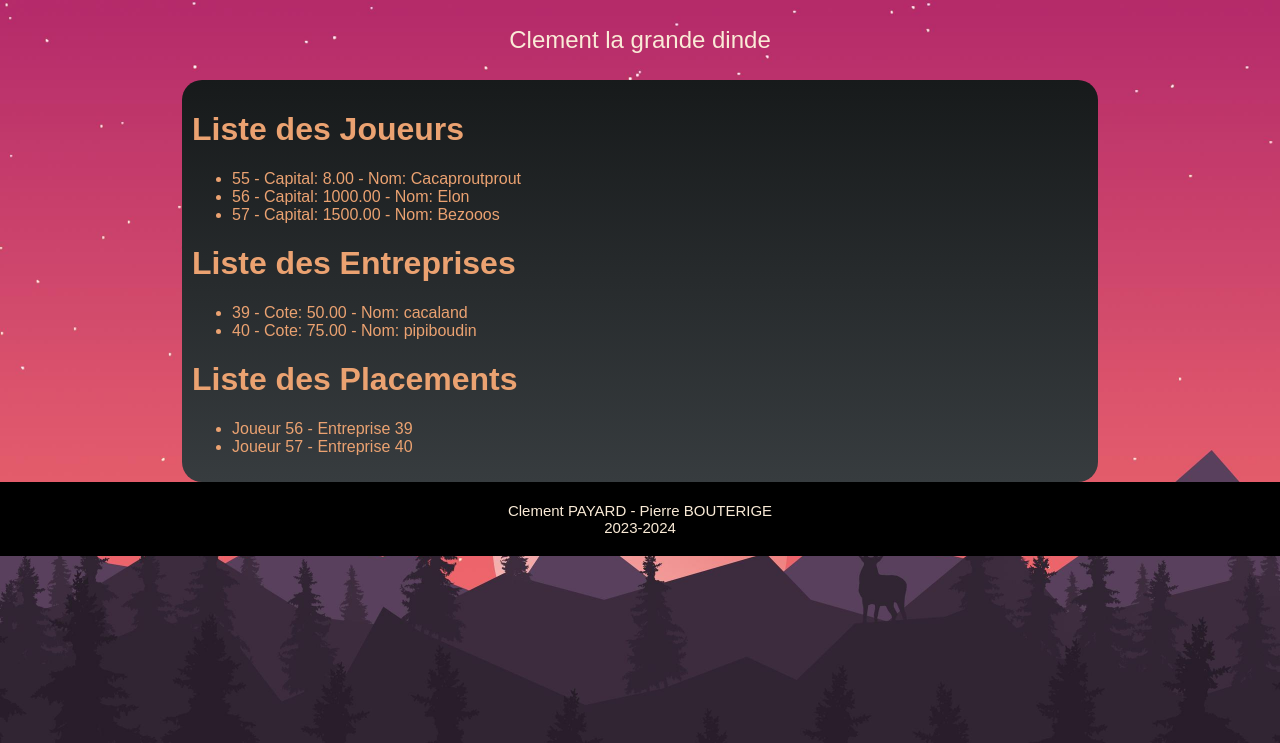
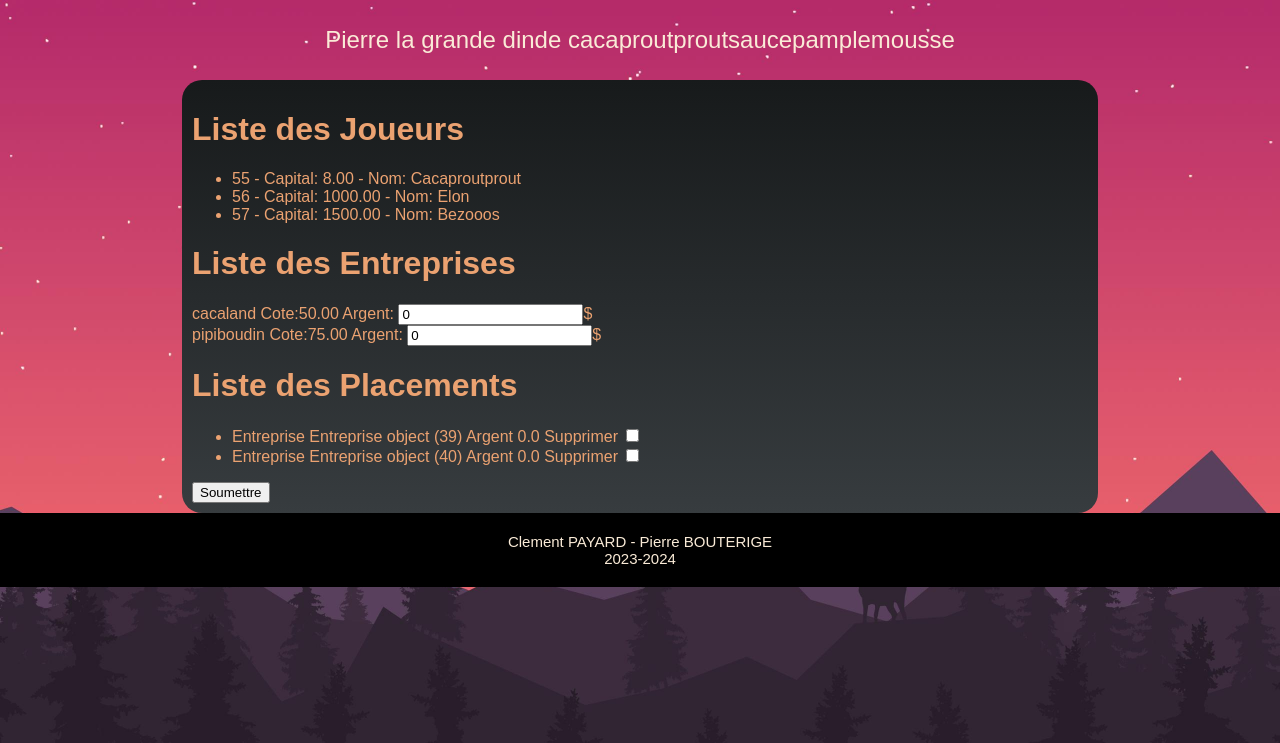
Before and after one commit to Cletip/projetArchiZZ2, a Django app: page /display_data/ in a window 1280 px wide. Shown: the top 743 px of the page. Run offline with Django 4.2, Linux system fonts and the light colour scheme; data comes from the database, SQL or seed files in the repository; both versions use the stored data as it was after the commit.

Commit message:
mise en place de home.html + nom joueur

```diff
--- a/ArchiZZ2/business_game/models.py
+++ b/ArchiZZ2/business_game/models.py
@@ -13,3 +13,9 @@ class Entreprise(models.Model):
 class Placement(models.Model):
     idjoueur = models.ForeignKey(Joueur, on_delete=models.CASCADE)
     idEntreprise = models.ForeignKey(Entreprise, on_delete=models.CASCADE)
+    argent = models.FloatField(default=0.0)  # Champ float
+
+
+def addJoueur(Name="NomJoueur", Capital=1500):
+    print(Name)
+    return Joueur.objects.create(capital=Capital, nom=Name)
--- a/ArchiZZ2/business_game/templates/home.html
+++ b/ArchiZZ2/business_game/templates/home.html
@@ -7,30 +7,60 @@
     <link rel="stylesheet" href="{% static 'css/style.css' %}">
   </head>
   <header>
-    Clement la grande dinde
+    Pierre la grande dinde cacaproutproutsaucepamplemousse
   </header>
   <body>
     <main>
+      <div id="Joueur">
+	<!-- score et nom -->
+      </div>
+      <div id="prevision">
+	<!-- tableau avec "graph" -->
+      </div>
+      <div id="leaderboard">
 	<h1>Liste des Joueurs</h1>
 	<ul>
           {% for joueur in joueurs %}
           <li>{{ joueur.idjoueur }} - Capital: {{ joueur.capital }} - Nom: {{ joueur.nom}}</li>
           {% endfor %}
 	</ul>
+      </div>
 
+      <form method="post" action="home/">
+	<div id="newPlacement">
 	  <h1>Liste des Entreprises</h1>
-        <ul>
+          {% csrf_token %}
+
 	  {% for entreprise in entreprises %}
-                <li>{{ entreprise.idEntreprise }} - Cote: {{ entreprise.cote }} - Nom: {{ entreprise.nom}}</li>
+	  <div>
+	    <input type="hidden" name="id_entreprise" value="{{ entreprise.idEntreprise }}">
+	    <label for="nom">{{ entreprise.nom }}</label>
+	    <label for="cote">Cote:{{ entreprise.cote }}</label>
+	    <label for="argent">Argent:</label>
+	    <input name="argent" value="0">$</label>
+	  </div>
 	  {% endfor %}
-        </ul>
 
+	</div>
+
+	<div id="placementJoueur">
 	  <h1>Liste des Placements</h1>
 	  <ul>
 	    {% for placement in placements %}
-                <li>Joueur {{ placement.idjoueur.idjoueur }} - Entreprise {{ placement.idEntreprise.idEntreprise }}</li>
+            <li>
+	      Entreprise {{ placement.idEntreprise }}
+	      Argent {{ placement.argent }}
+              <label for="placement_{{ placement.id }}">Supprimer</label>
+              <input type="checkbox" name="placement_{{ placement.id }}" value="supprime">
+            </li>
 	    {% endfor %}
 	  </ul>
+	</div>
+
+	<input type="submit" value="Soumettre">
+
+      </form>
+
     </main>
   </body>
   <footer>
--- a/ArchiZZ2/business_game/urls.py
+++ b/ArchiZZ2/business_game/urls.py
@@ -4,8 +4,8 @@ from . import views
 urlpatterns = [
     path('', views.index, name='index'),
     path('simulation/', views.simulation, name='simulation'),
-    path('initialize_database/', views.initialize_database, name='initialize_database'),
     path('display_data/', views.display_data, name='display_data'),
     path('creer-nouveau-joueur/', views.creer_nouveau_joueur, name='creer_nouveau_joueur'),
+    path('home/', views.home, name='home'),
 
 ]
--- a/ArchiZZ2/business_game/views.py
+++ b/ArchiZZ2/business_game/views.py
@@ -1,7 +1,7 @@
 from django.shortcuts import render, redirect
 from django.http import HttpResponse
 from .forms import NouveauJoueurForm
-from .models import Joueur, Entreprise, Placement
+from .models import *
 
 def index(request):
     return render(request, 'index.html')
@@ -10,25 +10,26 @@ def simulation(request):
     return render(request, 'simulation.html')
 
 
-def initialize_database(request):
+def initialize_database(NomJoueur, CapitalDep):
 
     # Effacer tous les enregistrements existants
     Joueur.objects.all().delete()
     Entreprise.objects.all().delete()
 
-    # Créer des joueurs
-    joueur1 = Joueur.objects.create(capital=1000.0, nom="clement")
-    joueur2 = Joueur.objects.create(capital=1500.0, nom="pierre le boss")
+    # Création du joueur
+    addJoueur(NomJoueur, CapitalDep)
+
+    # Créer des bots
+    bot1 = Joueur.objects.create(capital=1000.0, nom="Elon")
+    bot2 = Joueur.objects.create(capital=1500.0, nom="Bezooos")
 
     # Créer des entreprises
     entreprise1 = Entreprise.objects.create(cote=50.0, nom="cacaland")
     entreprise2 = Entreprise.objects.create(cote=75.0, nom="pipiboudin")
 
     # Créer des placements
-    placement1 = Placement.objects.create(idjoueur=joueur1, idEntreprise=entreprise1)
-    placement2 = Placement.objects.create(idjoueur=joueur2, idEntreprise=entreprise2)
-
-    return display_data(request)
+    placement1 = Placement.objects.create(idjoueur=bot1, idEntreprise=entreprise1)
+    placement2 = Placement.objects.create(idjoueur=bot2, idEntreprise=entreprise2)
 
 def display_data(request):
     joueurs = Joueur.objects.all()
@@ -43,21 +44,52 @@ def display_data(request):
 
     return render(request, 'home.html', context)
 
+def creer_nouveau_joueur(request):
+ if request.method == 'POST':
+        # Récupérer les données POST
+        data = request.POST
 
+        # Vous pouvez accéder aux valeurs spécifiques par clé
+        NomJoueur = data.get('Name')
+        CapitalDep = data.get('Capital')
 
+        initialize_database(NomJoueur, CapitalDep)
 
-def creer_nouveau_joueur(request):
+        # Faites quelque chose avec les données, par exemple, renvoyer une réponse
+        return redirect('home')
+ else:
+     # Si la requête n'est pas de type POST, vous pouvez renvoyer une réponse différente
+     return HttpResponse('Cette vue nécessite une requête POST.')
+# {'form': form}
+    # return render(request, 'mon_template.html', {'form': form})
+
+def addPlacement(Joueur, entreprise, argent):
+    Placement.objects.create(idjoueur=bot1, idEntreprise=entreprise1, argent=1)
+    return 0
+
+def votre_vue(request):
+    joueur_min_id = Joueur.objects.order_by('idjoueur').first().idjoueur
+    placements = Placement.objects.filter(idjoueur=joueur_min_id)
+
+    context = {
+        'placements': placements,
+        'joueur_min_id': joueur_min_id,
+    }
+
+    return render(request, 'votre_template.html', context)
+
+def home(request):
+    joueurs = Joueur.objects.all()
+    entreprises = Entreprise.objects.all()
+    placements = Placement.objects.all()
+
+    context = {
+        'joueurs': joueurs,
+        'entreprises': entreprises,
+        'placements': placements,
+    }
+
     if request.method == 'POST':
-        form = NouveauJoueurForm(request.POST)
-        if form.is_valid():
-            nom_joueur = form.cleaned_data['nom']
-
-            # Crée un nouveau joueur dans la table des joueurs
-            nouveau_joueur = Joueur.objects.create(nom=nom_joueur)
-
-            # Redirige vers l'URL de simulation
-            return redirect('simulation')
+     return render(request, 'home.html', context)
     else:
-        form = NouveauJoueurForm()
-
-    return display_data(request)
+     return render(request, 'home.html', context)
```
Also changed, not shown: ArchiZZ2/business_game/templates/index.html (+9 -4 lines), ArchiZZ2/business_game/migrations/0003_placement_argent.py (added), ArchiZZ2/db.sqlite3, 1 other file. Lines whose indentation alone changed are shown as unchanged.
